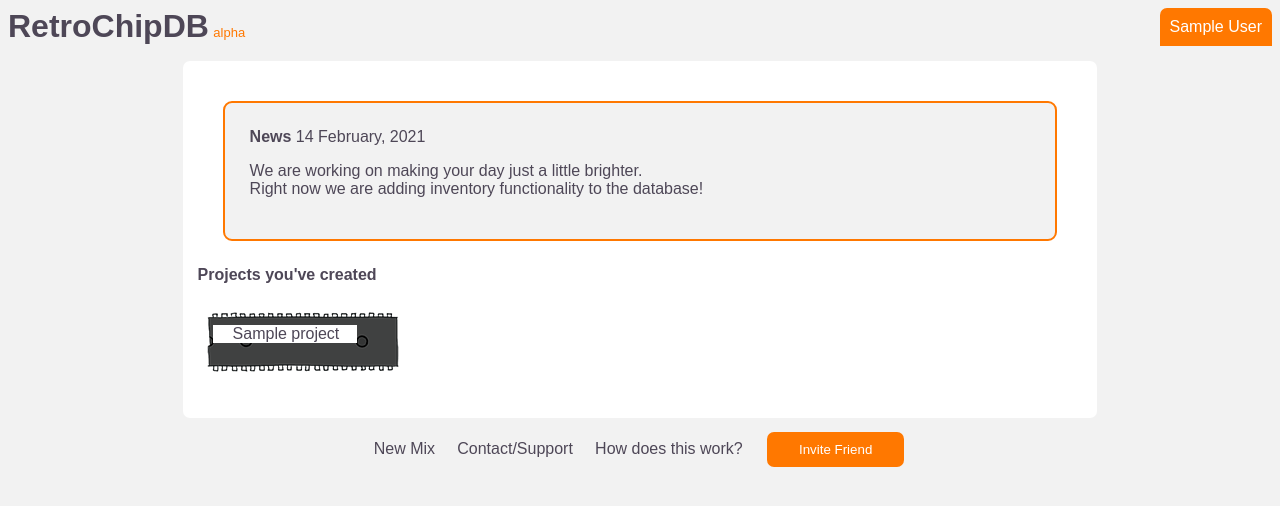
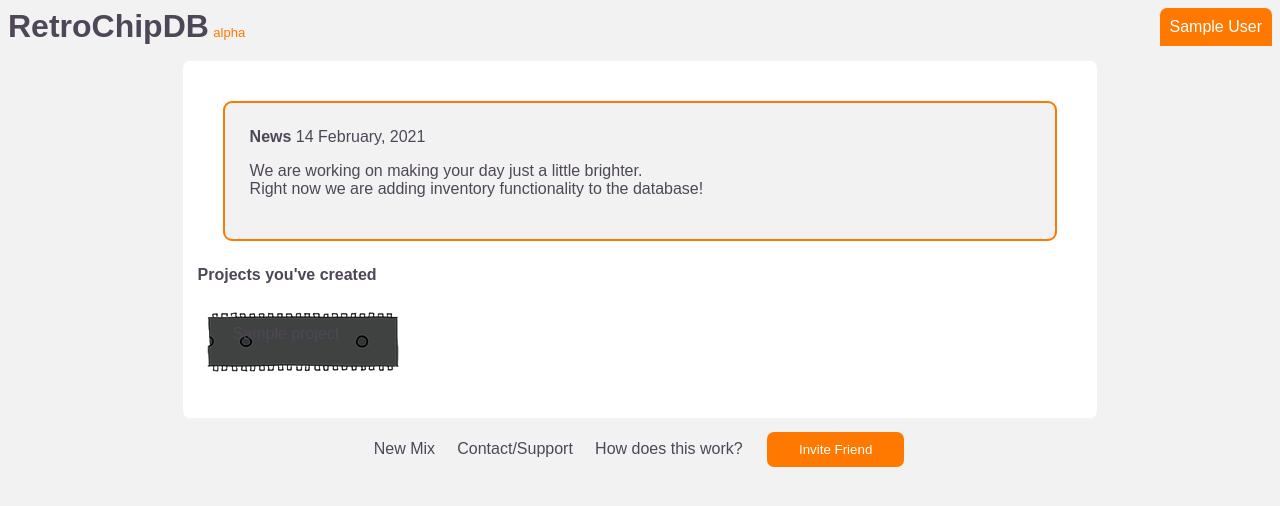
Before and after one commit to dgstephens/RetroChipDB, a PHP site: page /login.php in a window 1280 px wide. Shown: the top 506 px of the page. Run offline with PHP 8.4, Linux system fonts and the light colour scheme; the visitor is signed in with stand-in values (Sample User, id 1); tables that the repository leaves empty or names only in its code hold one stand-in row (values such as "Sample post"); some libraries are stand-ins or nearby versions.

Commit message:
update style

```diff
--- a/retrostyle.css
+++ b/retrostyle.css
@@ -125,8 +125,8 @@ a:active {
       position: absolute;
       top: 20px;
       left: 10px;
-      background-color: white;
-      color: black;
+      background-color: ;
+      color: white;
       padding-left: 20px;
       padding-right: 0px;
       display: block;
```
